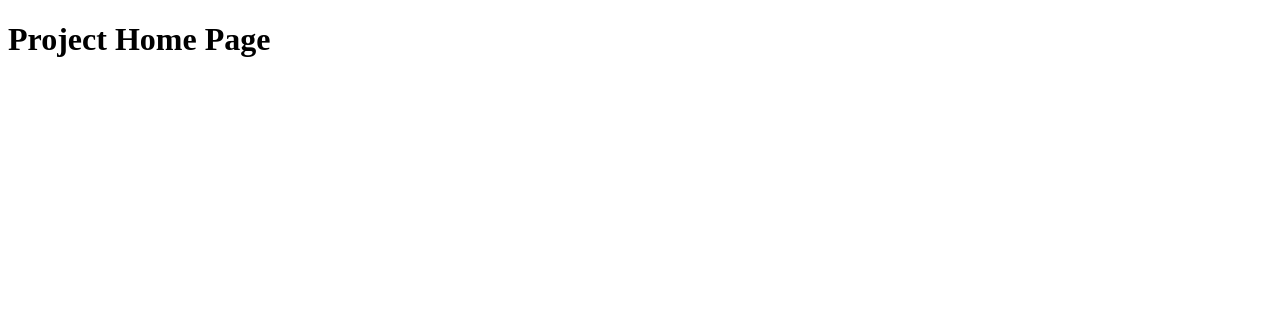
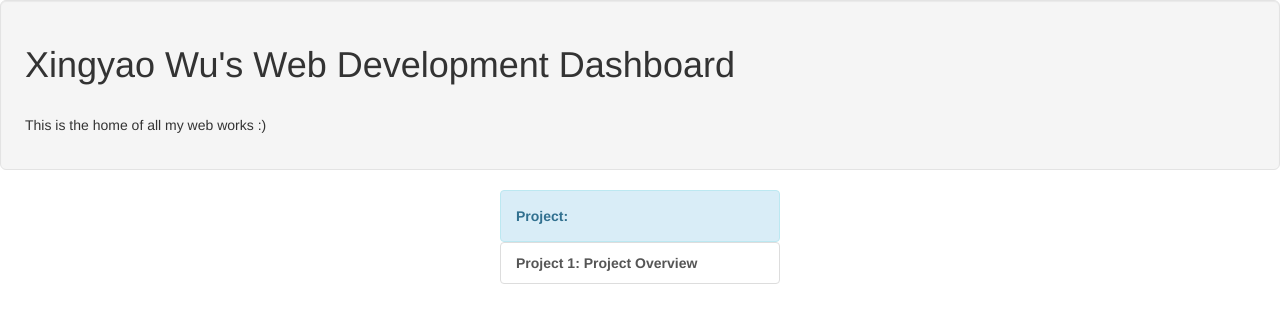
Before and after one commit to gurge3/MEAN-Stack-WebAPP-Skeleton, a website: page public/project/index.html in a window 1280 px wide. Drawn offline with nearby package versions, Linux system fonts and the light colour scheme.

Commit message:
Modified the index page of the project.

```diff
--- a/public/project/index.html
+++ b/public/project/index.html
@@ -2,9 +2,30 @@
 <html lang="en">
 <head>
     <meta charset="UTF-8">
-    <title>Project Home Page</title>
+    <link href="https://maxcdn.bootstrapcdn.com/bootstrap/3.3.6/css/bootstrap.min.css" rel="stylesheet"/>
+    <title>Assignment Home Page</title>
 </head>
 <body>
-    <h1>Project Home Page</h1>
+
+<div class="well well-lg well-info">
+    <h1>Xingyao Wu's Web Development Dashboard</h1>
+    <br/>
+    <p>
+        This is the home of all my web works :)
+    </p>
+</div>
+
+
+<div class="alert alert-info" style="margin: 10px 500px 0px 500px;">
+    <b>Project: </b>
+</div>
+
+<ul class="list-group" style="margin: 0px 500px 500px 500px;">
+    <a class="list-group-item"
+       href="https://docs.google.com/document/d/1pesugWs_r6hbOwh2QZyeF300r4UkXd9rDTw8k0voT_Q/edit?usp=sharing"><b>Project
+        1: Project Overview</b></a>
+
+</ul>
+
 </body>
 </html>
```
